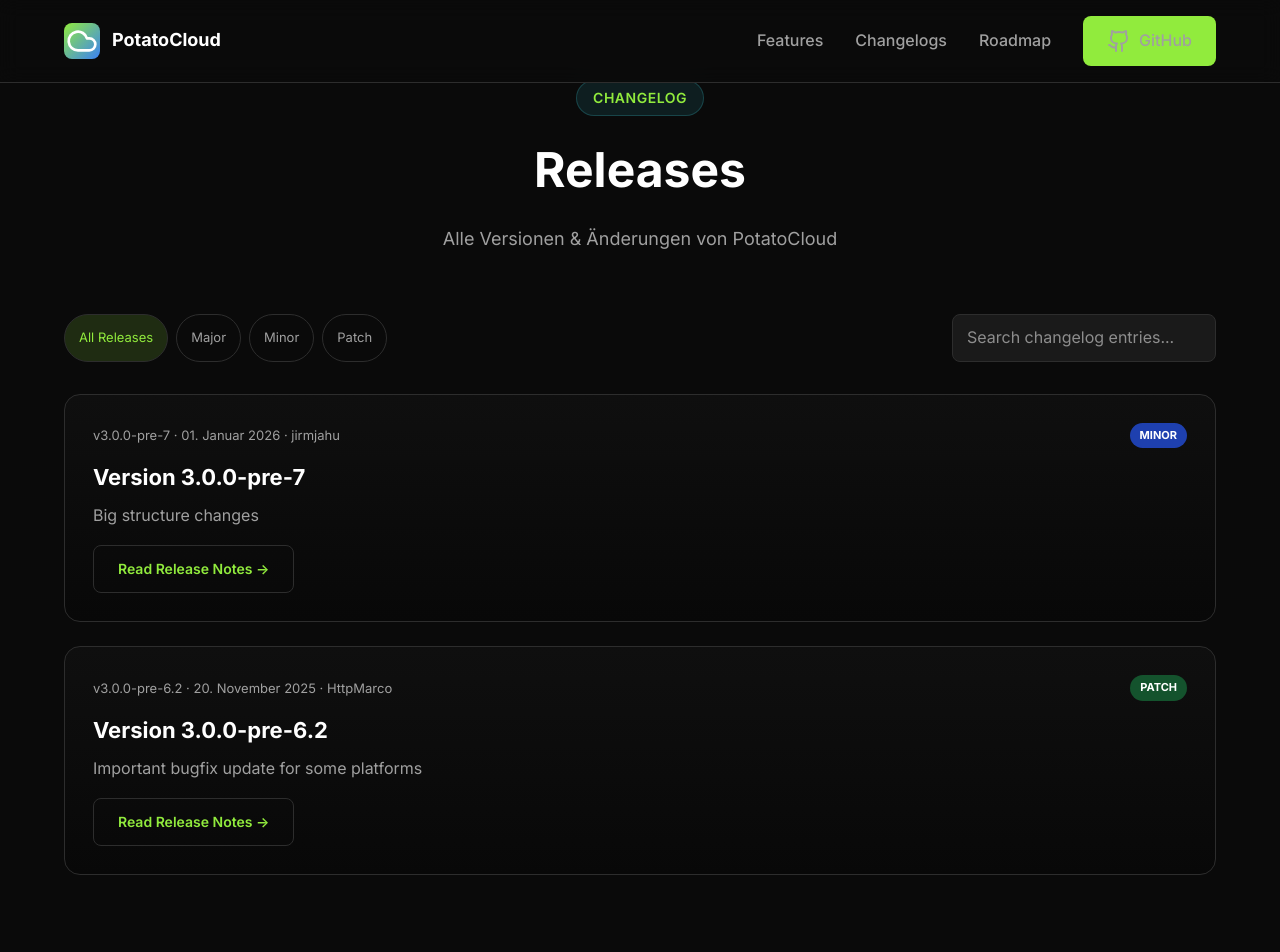
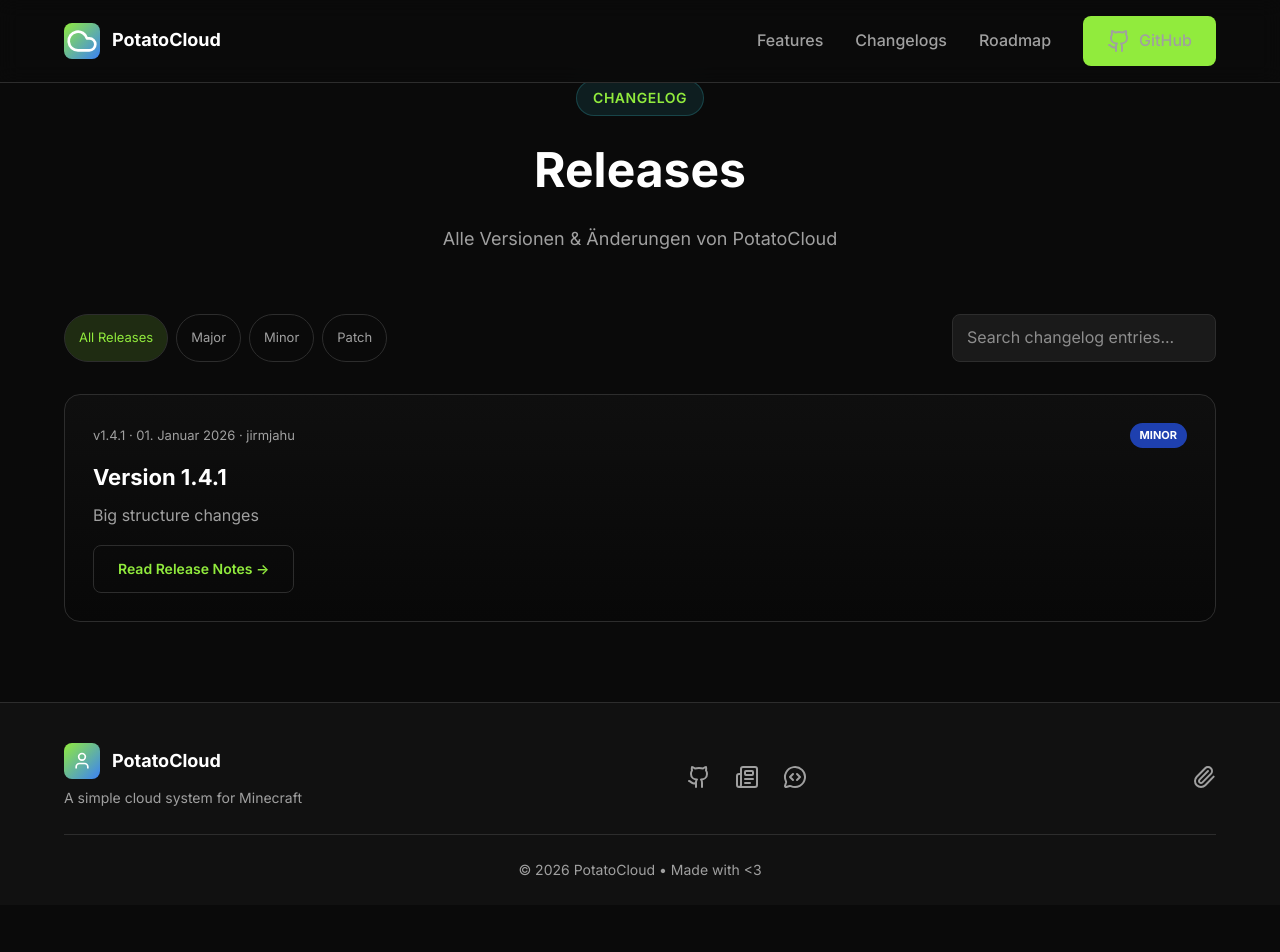
Before and after one commit to potatocloudmc/website, a Next.js app: page /changelog in a window 1280 px wide. Shown: the top 952 px of the page. After the commit the page ends 905 px from the top, so only its background shows below. Built offline with nearby package versions, Linux system fonts and the light colour scheme.

Commit message:
changelos ahhh

```diff
--- a/src/data/changelog.ts
+++ b/src/data/changelog.ts
@@ -12,8 +12,8 @@
 
 export const changelog: ChangelogEntry[] = [
     {
-        slug: "v3-0-0-pre-7",
-        version: "3.0.0-pre-7",
+        slug: "v1-4-1",
+        version: "1.4.1",
         date: "01. Januar 2026",
         author: "jirmjahu",
         summary: "Big structure changes",
@@ -24,16 +24,4 @@
             "New API base for future features",
         ],
     },
-    {
-        slug: "v3-0-0-pre-6-2",
-        version: "3.0.0-pre-6.2",
-        date: "20. November 2025",
-        author: "HttpMarco",
-        summary: "Important bugfix update for some platforms",
-        type: "patch",
-        changes: [
-            "Fixed startup crash on Linux",
-            "Resolved proxy disconnect issue",
-        ],
-    },
 ];
```
